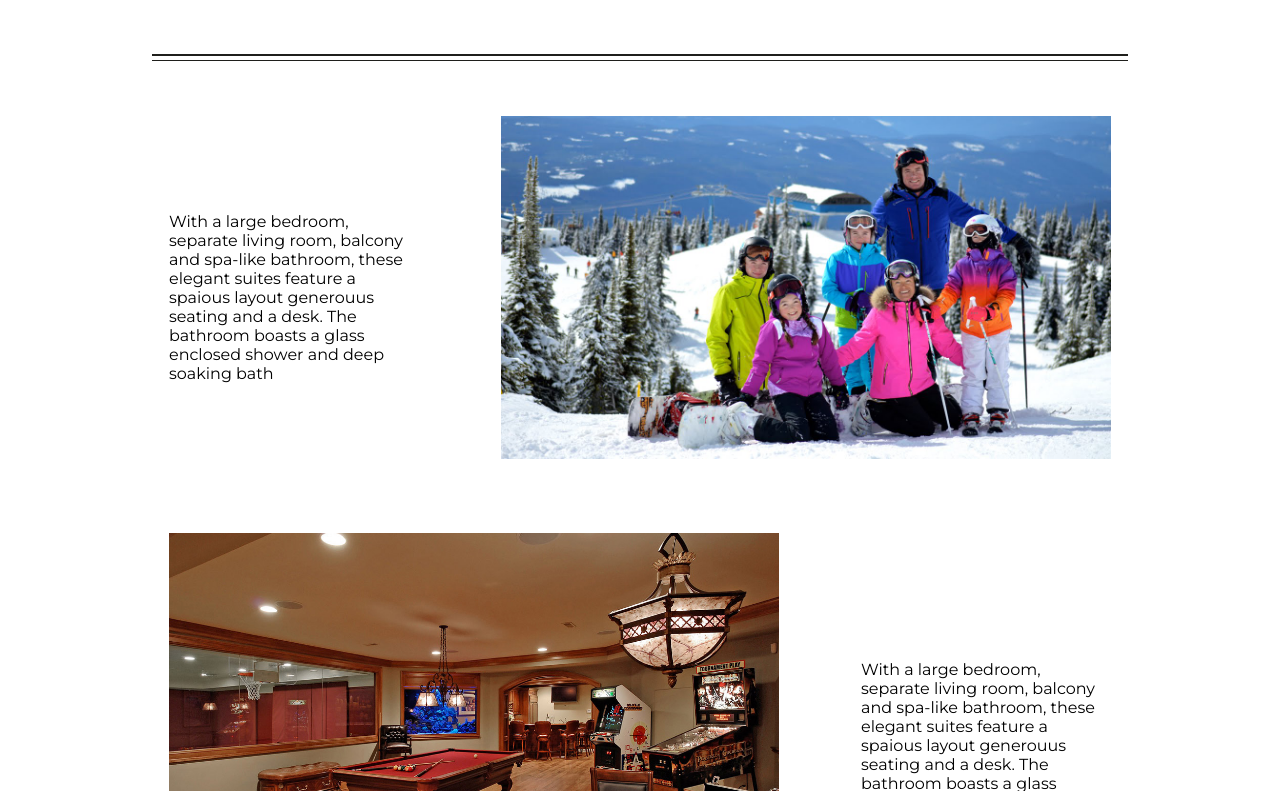
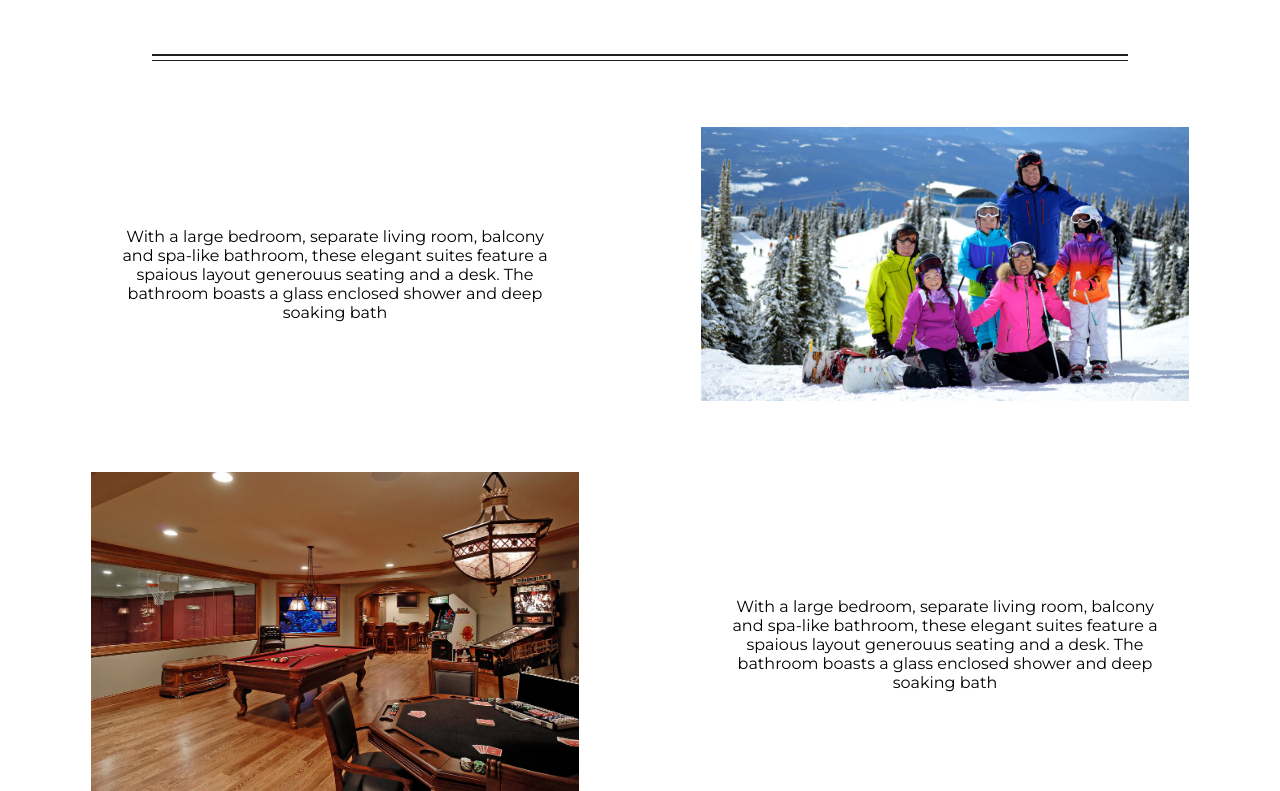
Before and after one commit to Gabewest1/hotel, a React (Create React App) app: page / in a window 1280 px wide. Shown: the part 2029-2820 px from the top of the page. Built offline with nearby package versions, Linux system fonts and the light colour scheme; a web font is replaced by a local one.

Commit message:
Centered the <Description/> of the <ActivityView/>.

```diff
--- a/src/pages/Home/ActivitiesSection.js
+++ b/src/pages/Home/ActivitiesSection.js
@@ -37,8 +37,9 @@ export default class Activities extends React.Component {
 }
 const ActivityView = ({ description, src }) => (
     <Activity>
-        <Description>{ description }</Description>
-        <Divider />
+        <Center>
+            <Description>{ description }</Description>
+        </Center>
         <ImageContainer>
             <Image src={ src } />
         </ImageContainer>
@@ -50,26 +51,12 @@ const Title = styled.h1`
 const Description = styled.p`
     display: flex;
     align-items: center;
-
-    @media(min-width: 480px) {
-        margin-bottom: 0;
-        max-width: 250px;
-        width: 50%;
-    }
 `
 const Image = styled.img`
     max-width: 100%;
 `
 const ImageContainer = styled.div`
 
-    @media (min-width: 480px) {
-        max-width: 50%;
-    }
-`
-const Divider = styled.div`
-    width: 2px;
-    background: ${ PRIMARY_COLOR };
-    margin: 0 40px;
 `
 const Activity = styled.div`
     display: flex;
@@ -78,6 +65,25 @@ const Activity = styled.div`
 
     @media (min-width: 480px) {
         flex-direction: row;
+        justify-content: space-around;
+        height: 300px;
+
+        ${ Description } {
+            margin-bottom: 0;
+            max-width: 440px;
+        }
+
+        ${ ImageContainer } {
+            width: 40%;
+        }
+    }
+`
+const Center = styled.div`
+    text-align: center;
+
+    @media (min-width: 480px) {
+        width: 40%;
+        display: flex;
         justify-content: center;
     }
 `
```
